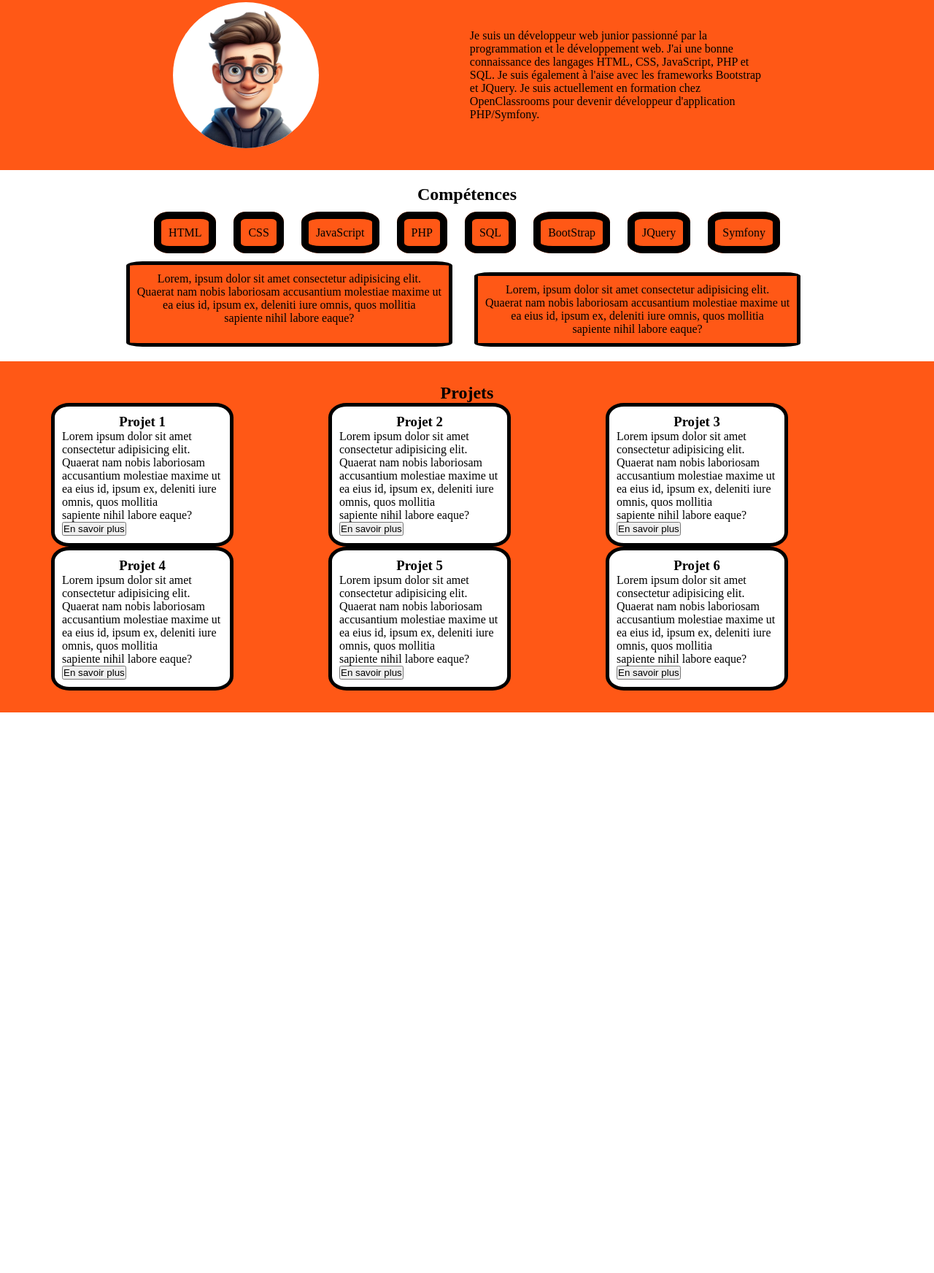
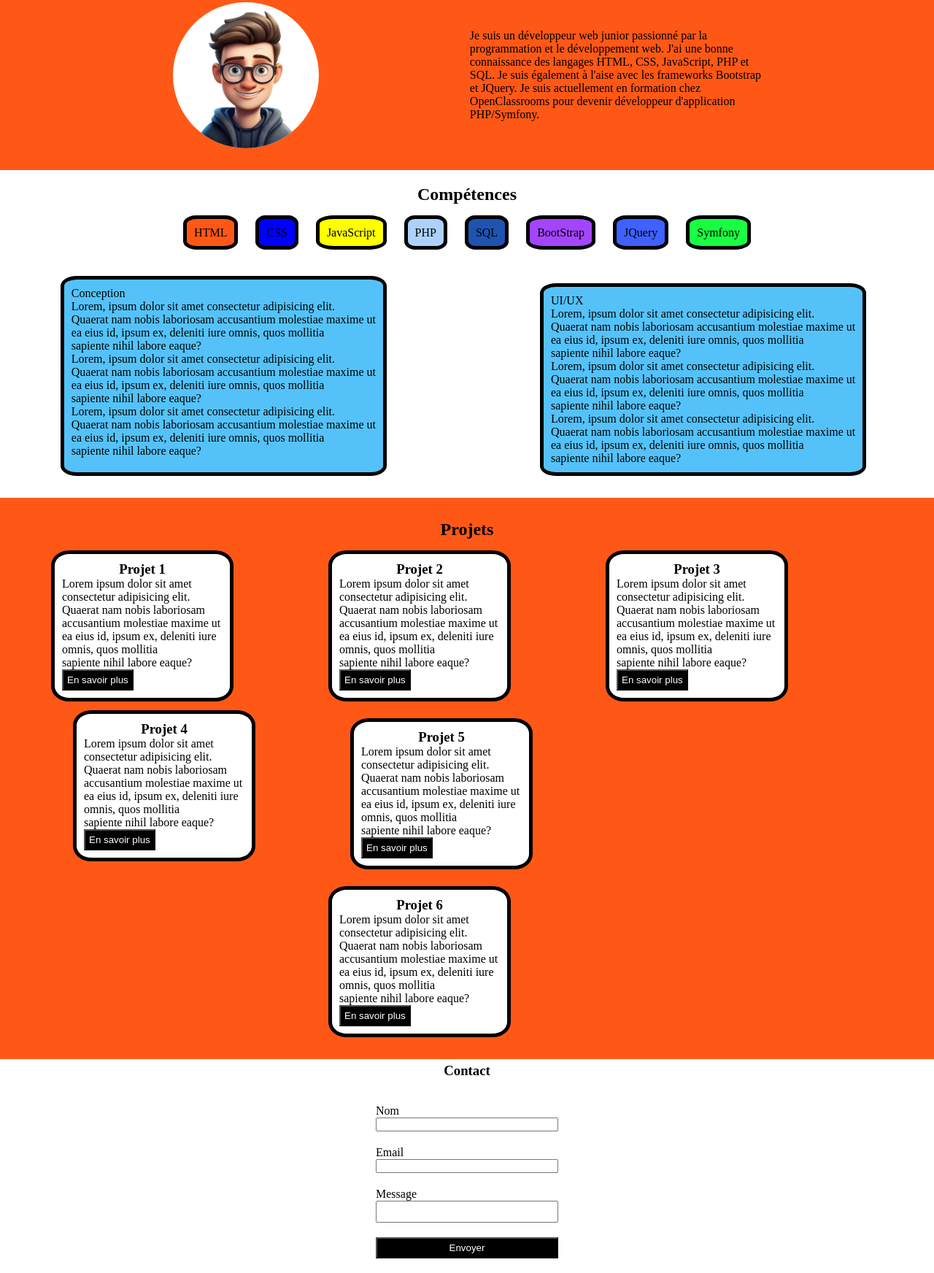
Before and after one commit to tom77310/M2IECF1_14_02_2025, a plain HTML site: page index.html in a window 1280 px wide. Shown: the part 85-1829 px from the top of the page at 73% size. Before the commit the page ends 1061 px from the top, so only its background shows below. Drawn offline with Linux system fonts and the light colour scheme.

Commit message:
ajout du style, reglage final

```diff
--- a/CSS/style.css
+++ b/CSS/style.css
@@ -48,64 +48,65 @@
         /* Section Competences */
                 .competences{
                     text-align: center;
+                    margin: 10px 0;
                 }
                 .competences h2{
                     text-align: center;
                     margin: 20px;
                 }
                 .HTML{
-                    border: solid black 10px;
+                    border: solid black 5px;
                     padding: 10px;
                     background-color: rgb(255, 88, 22);
                     margin: 0 10px;
                     border-radius: 25%;
                 }
                 .CSS{
-                    border: solid black 10px;
+                    border: solid black 5px;
                     padding: 10px;
-                    background-color: rgb(255, 88, 22);
+                    background-color: blue;
                     margin: 0 10px;
                     border-radius: 25%;
                 }
                 .JS{
-                    border: solid black 10px;
+                    border: solid black 5px;
                     padding: 10px;
-                    background-color: rgb(255, 88, 22);
+                    background-color: yellow;
                     margin: 0 10px;
                     border-radius: 25%;
                 }
                 .PHP{
-                    border: solid black 10px;
+                    border: solid black 5px;
                     padding: 10px;
-                    background-color: rgb(255, 88, 22);
+                    background-color: rgb(173, 209, 251);
                     margin: 0 10px;
                     border-radius: 25%;
                 }
                 .SQL{
-                    border: solid black 10px;
+                    border: solid black 5px;
                     padding: 10px;
-                    background-color: rgb(255, 88, 22);
+                    background-color: rgb(30, 84, 176);
                     margin: 0 10px;
                     border-radius: 25%;
                 }
                 .Bootstrap{
-                    border: solid black 10px;
+                    border: solid black 5px;
                     padding: 10px;
-                    background-color: rgb(255, 88, 22);
+                    background-color: rgb(164, 69, 254);
                     margin: 0 10px;
                     border-radius: 25%;
                 }
                 .JQuery{
-                    border: solid black 10px;
+                    border: solid black 5px;
                     padding: 10px;
-                    background-color: rgb(255, 88, 22);
+                    background-color: rgb(62, 97, 255);
                     margin: 0 10px;
                     border-radius: 25%;
                 }
                 .Symfony{
-                    border: solid black 10px;
+                    border: solid black 5px;
                     padding: 10px;
-                    background-color: rgb(255, 88, 22);
+                    background-color: rgb(24, 255, 66);
                     margin: 0 10px;
                     border-radius: 25%;
                 }
@@ -117,21 +118,26 @@
                     display: flex;
                     margin-top: 20px;
                     justify-content: center;
+                    margin-bottom: 30px;
                 }
                 .conception{
                     border: solid black 5px;
                     padding: 10px;
-                    background-color: rgb(255, 88, 22);
-                    margin-right: 20px;
+                    background-color: rgb(84, 194, 249);
+                    margin-right: 200px;
+                    margin-top: 20px;
                     border-radius: 5%;
+                    text-align: left;
+
                 }
                 .UI_UX{
                     border: solid black 5px;
                     padding: 10px;
-                    background-color: rgb(255, 88, 22);
+                    background-color: rgb(84, 194, 249);
                     margin: 0 10px;
                     border-radius: 5%;
-                    margin-top: 15px;
+                    margin-top: 30px;
+                    text-align: left;
                 }
         /* Fin section competences */
         /* Section projets */
@@ -142,6 +148,13 @@
         }
         .projets h2{
             text-align: center;
+            margin: 0 10px;
+        }
+        .projets button{
+            background-color: black;
+            color: white;
+            padding: 5px;
+            cursor: pointer;
         }
         .cards{
             display: flex;
@@ -149,6 +162,7 @@
             justify-content: center;
             align-items: center;
             flex-wrap: wrap;
+            margin-top: 15px;
         }
         .cards h3{
             text-align: center;
@@ -193,7 +207,8 @@
         .projet5_card{
             border: solid black 5px;
             padding: 10px;
-            margin-right: 130px;
+            margin-right: 450px;
+            margin-top: 23px;
             background-color: white;
             border-radius: 10%;
             max-width: 250px;
@@ -203,8 +218,46 @@
             border: solid black 5px;
             padding: 10px;
             margin-right: 130px;
+            margin-top: 23px;
             background-color: white;
             border-radius: 10%;
             max-width: 250px;
             max-height: 250px;
         }
+
+
+
+        /* section formulaire */
+        .formulaire h3{
+            text-align: center;
+            padding: 5px;
+        }
+            form{
+                display: flex;
+                flex-direction: column;
+                justify-content: center;
+                align-items: center;
+                padding: 20px;
+            }
+            form div{
+                display: flex;
+                flex-direction: column;
+                margin: 10px;
+            }
+            textarea {
+                width: 250px;  /* Largeur fixe */
+                height: 30px; /* Hauteur fixe */
+                resize: none;  /* Empêche le redimensionnement */
+              }
+              input{
+                width: 250px;
+              }
+              #envoie{
+                width: 250px;
+                margin-top: 10px;
+                padding: 5px;
+                background-color: black;
+                color: white;
+                cursor: pointer;
+              }
+        /* Fin section formulaire */
--- a/index.html
+++ b/index.html
@@ -47,6 +47,21 @@
 				</div>
 				<div class="texte">
 					<p class="conception">
+                        Conception <br>
+						Lorem, ipsum dolor sit amet consectetur adipisicing
+						elit. <br />
+						Quaerat nam nobis laboriosam accusantium molestiae
+						maxime ut <br />
+						ea eius id, ipsum ex, deleniti iure omnis, quos mollitia
+						<br />
+						sapiente nihil labore eaque?<br />
+						Lorem, ipsum dolor sit amet consectetur adipisicing
+						elit. <br />
+						Quaerat nam nobis laboriosam accusantium molestiae
+						maxime ut <br />
+						ea eius id, ipsum ex, deleniti iure omnis, quos mollitia
+						<br />
+						sapiente nihil labore eaque?<br />
 						Lorem, ipsum dolor sit amet consectetur adipisicing
 						elit. <br />
 						Quaerat nam nobis laboriosam accusantium molestiae
@@ -56,6 +71,21 @@
 						sapiente nihil labore eaque?<br />
 					</p>
 					<p class="UI_UX">
+                        UI/UX <br>
+						Lorem, ipsum dolor sit amet consectetur adipisicing
+						elit. <br />
+						Quaerat nam nobis laboriosam accusantium molestiae
+						maxime ut <br />
+						ea eius id, ipsum ex, deleniti iure omnis, quos mollitia
+						<br />
+						sapiente nihil labore eaque?<br />
+						Lorem, ipsum dolor sit amet consectetur adipisicing
+						elit. <br />
+						Quaerat nam nobis laboriosam accusantium molestiae
+						maxime ut <br />
+						ea eius id, ipsum ex, deleniti iure omnis, quos mollitia
+						<br />
+						sapiente nihil labore eaque?<br />
 						Lorem, ipsum dolor sit amet consectetur adipisicing
 						elit. <br />
 						Quaerat nam nobis laboriosam accusantium molestiae
@@ -72,9 +102,12 @@
 					<div class="projet1_card">
 						<h3>Projet 1</h3>
 						<p>
-							Lorem ipsum dolor sit amet consectetur adipisicing elit. <br />
-							Quaerat nam nobis laboriosam accusantium molestiae maxime ut <br />
-							ea eius id, ipsum ex, deleniti iure omnis, quos mollitia <br />
+							Lorem ipsum dolor sit amet consectetur adipisicing
+							elit. <br />
+							Quaerat nam nobis laboriosam accusantium molestiae
+							maxime ut <br />
+							ea eius id, ipsum ex, deleniti iure omnis, quos
+							mollitia <br />
 							sapiente nihil labore eaque?<br />
 							<button>En savoir plus</button>
 						</p>
@@ -82,9 +115,12 @@
 					<div class="projet2_card">
 						<h3>Projet 2</h3>
 						<p>
-							Lorem ipsum dolor sit amet consectetur adipisicing elit. <br />
-							Quaerat nam nobis laboriosam accusantium molestiae maxime ut <br />
-							ea eius id, ipsum ex, deleniti iure omnis, quos mollitia <br />
+							Lorem ipsum dolor sit amet consectetur adipisicing
+							elit. <br />
+							Quaerat nam nobis laboriosam accusantium molestiae
+							maxime ut <br />
+							ea eius id, ipsum ex, deleniti iure omnis, quos
+							mollitia <br />
 							sapiente nihil labore eaque?<br />
 							<button>En savoir plus</button>
 						</p>
@@ -92,9 +128,12 @@
 					<div class="projet3_card">
 						<h3>Projet 3</h3>
 						<p>
-							Lorem ipsum dolor sit amet consectetur adipisicing elit. <br />
-							Quaerat nam nobis laboriosam accusantium molestiae maxime ut <br />
-							ea eius id, ipsum ex, deleniti iure omnis, quos mollitia <br />
+							Lorem ipsum dolor sit amet consectetur adipisicing
+							elit. <br />
+							Quaerat nam nobis laboriosam accusantium molestiae
+							maxime ut <br />
+							ea eius id, ipsum ex, deleniti iure omnis, quos
+							mollitia <br />
 							sapiente nihil labore eaque?<br />
 							<button>En savoir plus</button>
 						</p>
@@ -102,9 +141,12 @@
 					<div class="projet4_card">
 						<h3>Projet 4</h3>
 						<p>
-							Lorem ipsum dolor sit amet consectetur adipisicing elit. <br />
-							Quaerat nam nobis laboriosam accusantium molestiae maxime ut <br />
-							ea eius id, ipsum ex, deleniti iure omnis, quos mollitia <br />
+							Lorem ipsum dolor sit amet consectetur adipisicing
+							elit. <br />
+							Quaerat nam nobis laboriosam accusantium molestiae
+							maxime ut <br />
+							ea eius id, ipsum ex, deleniti iure omnis, quos
+							mollitia <br />
 							sapiente nihil labore eaque?<br />
 							<button>En savoir plus</button>
 						</p>
@@ -112,9 +154,12 @@
 					<div class="projet5_card">
 						<h3>Projet 5</h3>
 						<p>
-							Lorem ipsum dolor sit amet consectetur adipisicing elit. <br />
-							Quaerat nam nobis laboriosam accusantium molestiae maxime ut <br />
-							ea eius id, ipsum ex, deleniti iure omnis, quos mollitia <br />
+							Lorem ipsum dolor sit amet consectetur adipisicing
+							elit. <br />
+							Quaerat nam nobis laboriosam accusantium molestiae
+							maxime ut <br />
+							ea eius id, ipsum ex, deleniti iure omnis, quos
+							mollitia <br />
 							sapiente nihil labore eaque?<br />
 							<button>En savoir plus</button>
 						</p>
@@ -122,17 +167,39 @@
 					<div class="projet6_card">
 						<h3>Projet 6</h3>
 						<p>
-							Lorem ipsum dolor sit amet consectetur adipisicing elit. <br />
-							Quaerat nam nobis laboriosam accusantium molestiae maxime ut <br />
-							ea eius id, ipsum ex, deleniti iure omnis, quos mollitia <br />
+							Lorem ipsum dolor sit amet consectetur adipisicing
+							elit. <br />
+							Quaerat nam nobis laboriosam accusantium molestiae
+							maxime ut <br />
+							ea eius id, ipsum ex, deleniti iure omnis, quos
+							mollitia <br />
 							sapiente nihil labore eaque?<br />
 							<button>En savoir plus</button>
 						</p>
 					</div>
 				</div>
 			</section>
+            <section class="formulaire">
+                <h3>Contact</h3>
+                <form id="contact-form">
+                    <div>
+                        <label for="nom">Nom</label>
+                        <input type="text" id="nom" name="nom" required />
+                    </div>
+                    <div>
+                        <label for="email">Email</label>
+                        <input type="email" id="email" name="email"  />
+                    </div>
+                    <div>
+                        <label for="message">Message</label>
+                        <textarea name="message" id="message" required></textarea>
+                    </div>
+                    <button type="submit" id="envoie">Envoyer</button>
+                </form>
+            </section>
+
 		</body>
 		<footer></footer>
+        <script src="./JS/script.js"></script>
 	</body>
-	<script src="./JS/script.js"></script>
 </html>
```
Also changed, not shown: JS/script.js (+30 -0 lines).
